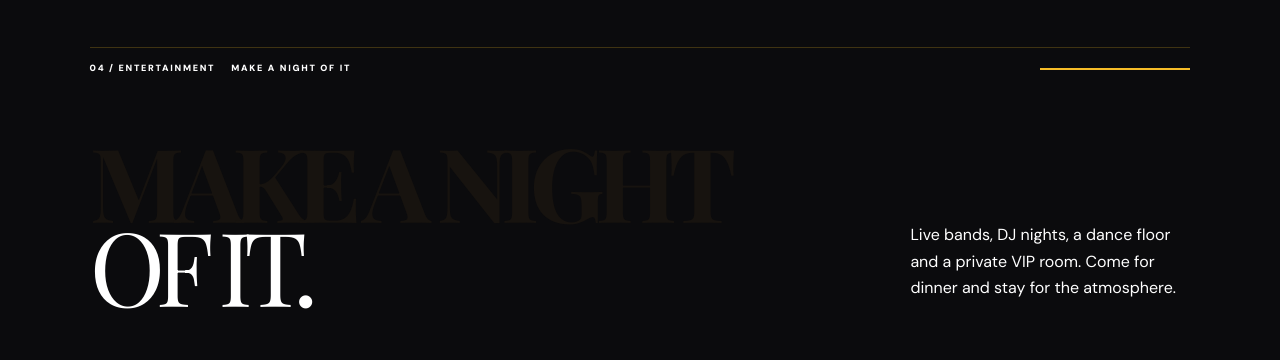
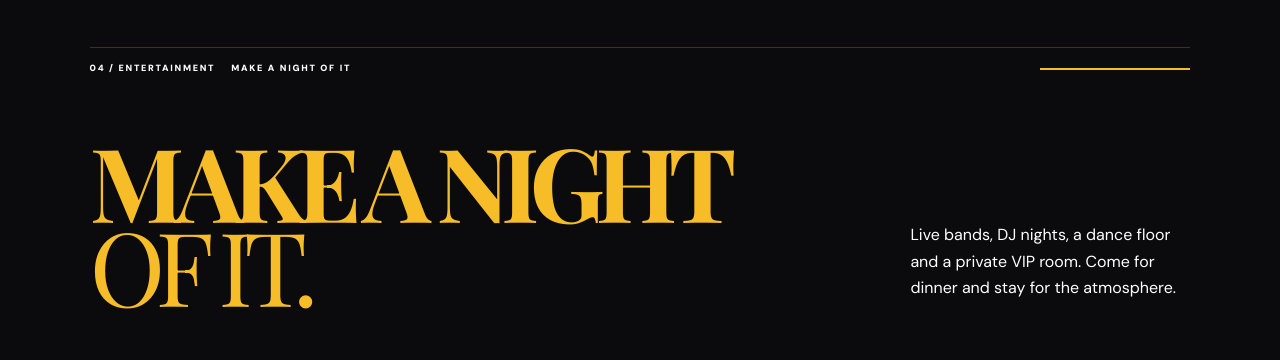
Before and after one commit to NateJ4y/Runway-27-Main, a React (Vite) app: page / in a window 1280 px wide. Shown: the part 5380-5740 px from the top of the page. Built offline with nearby package versions, Linux system fonts and the light colour scheme; grey boxes are pictures that could not be loaded.

Commit message:
Accent Make a night heading in site gold

```diff
--- a/src/style.css
+++ b/src/style.css
@@ -1774,3 +1774,10 @@ footer p,footer li,footer small,
 .events-section .event-card .event-link {
   color: #FFFFFF !important;
 }
+
+
+/* Keep the “Make a night” headline in the site's gold accent. */
+.events-section .events-heading h2,
+.events-section .events-heading h2 em {
+  color: #F6BD28 !important;
+}
```
